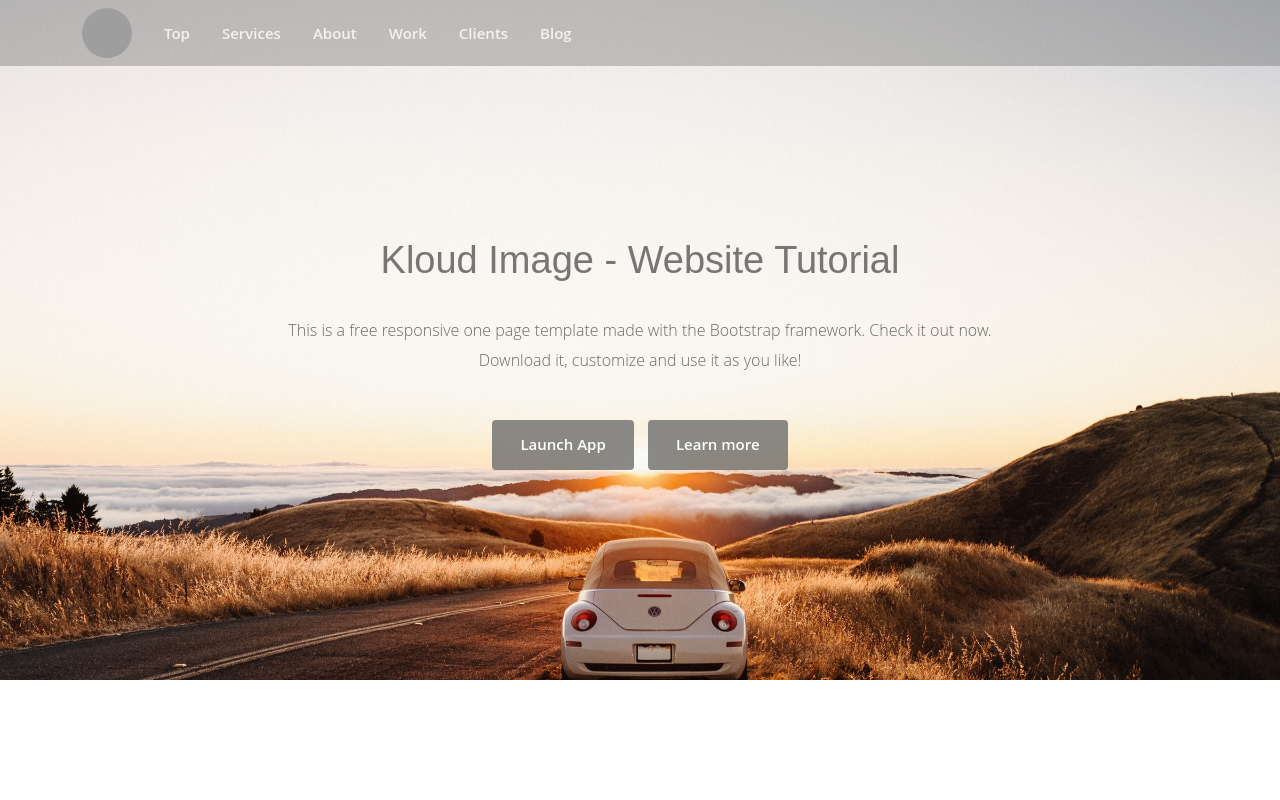
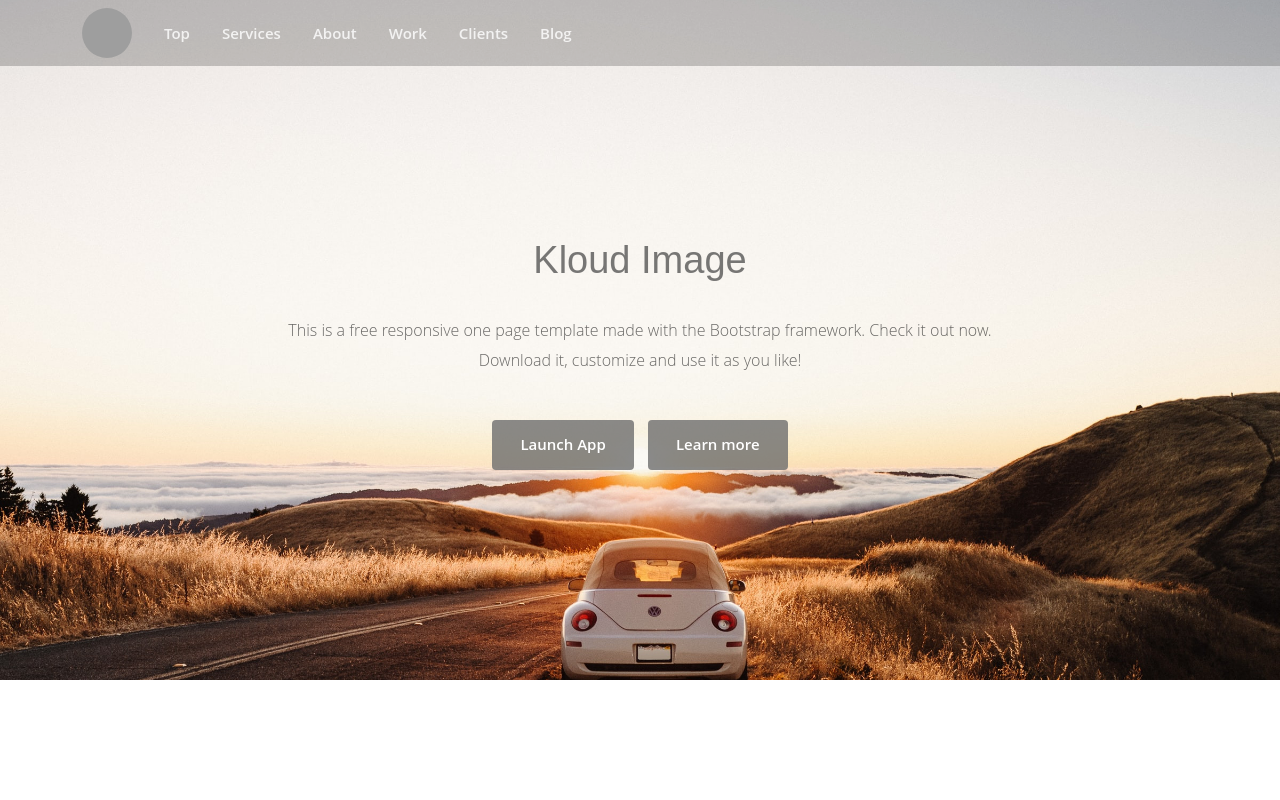
Before and after one commit to vinvantest/js-94n1cu, a plain HTML site: page HTML/bootstrap-demo.html in a window 1280 px wide. Shown: the top 800 px of the page. Drawn offline with nearby package versions, Linux system fonts and the light colour scheme; grey boxes are pictures that could not be loaded.

Commit message:
updated bootstrap title

```diff
--- a/HTML/bootstrap-demo.html
+++ b/HTML/bootstrap-demo.html
@@ -518,7 +518,7 @@
         <div class="container">
             <div class="row">
                 <div class="col-md-8 offset-md-2 text">
-                    <h1 class="">Kloud Image - Website Tutorial</h1>
+                    <h1 class="">Kloud Image</h1>
                     <div class="description">
                         <p>
                             This is a free responsive one page template made with the Bootstrap framework.
```
